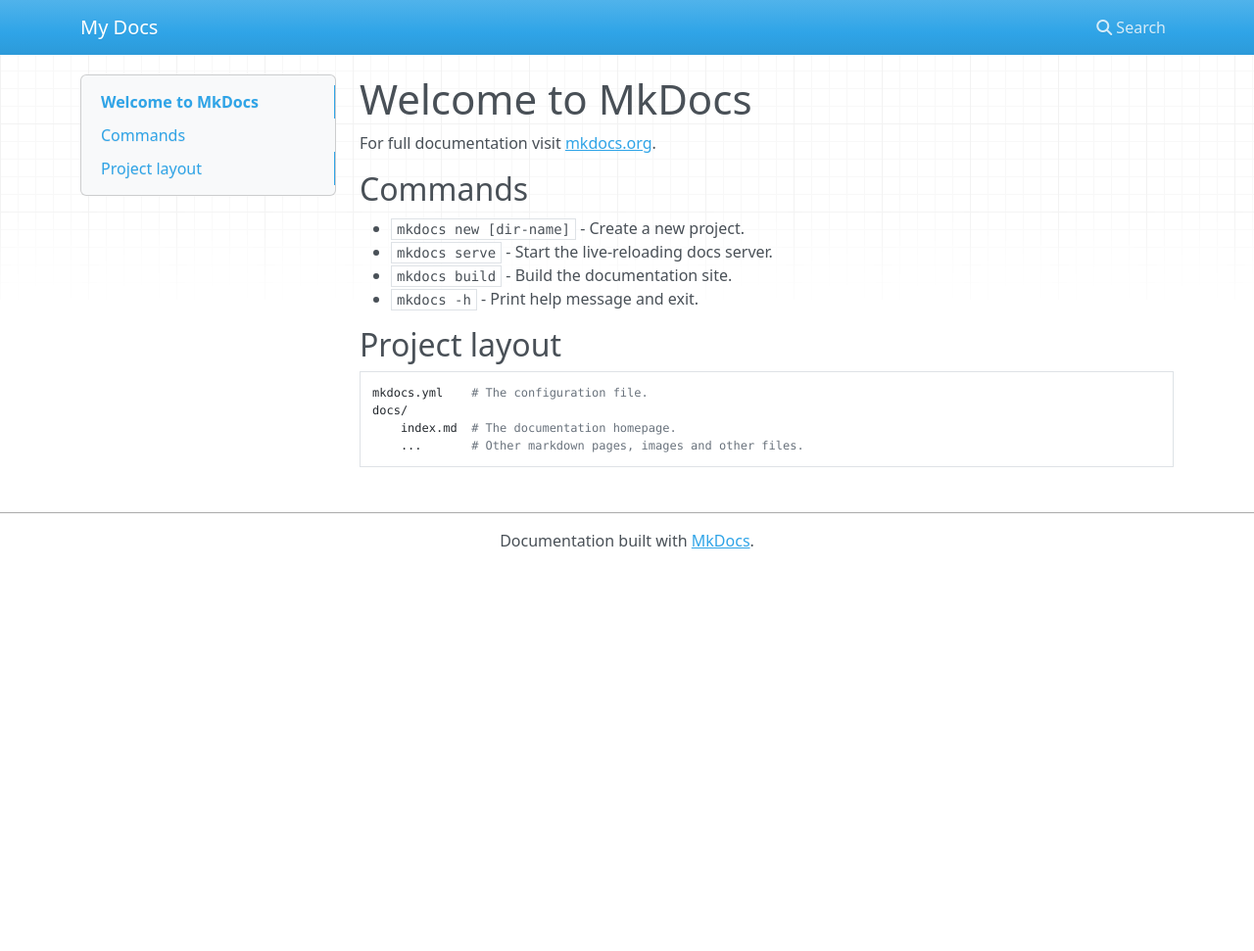
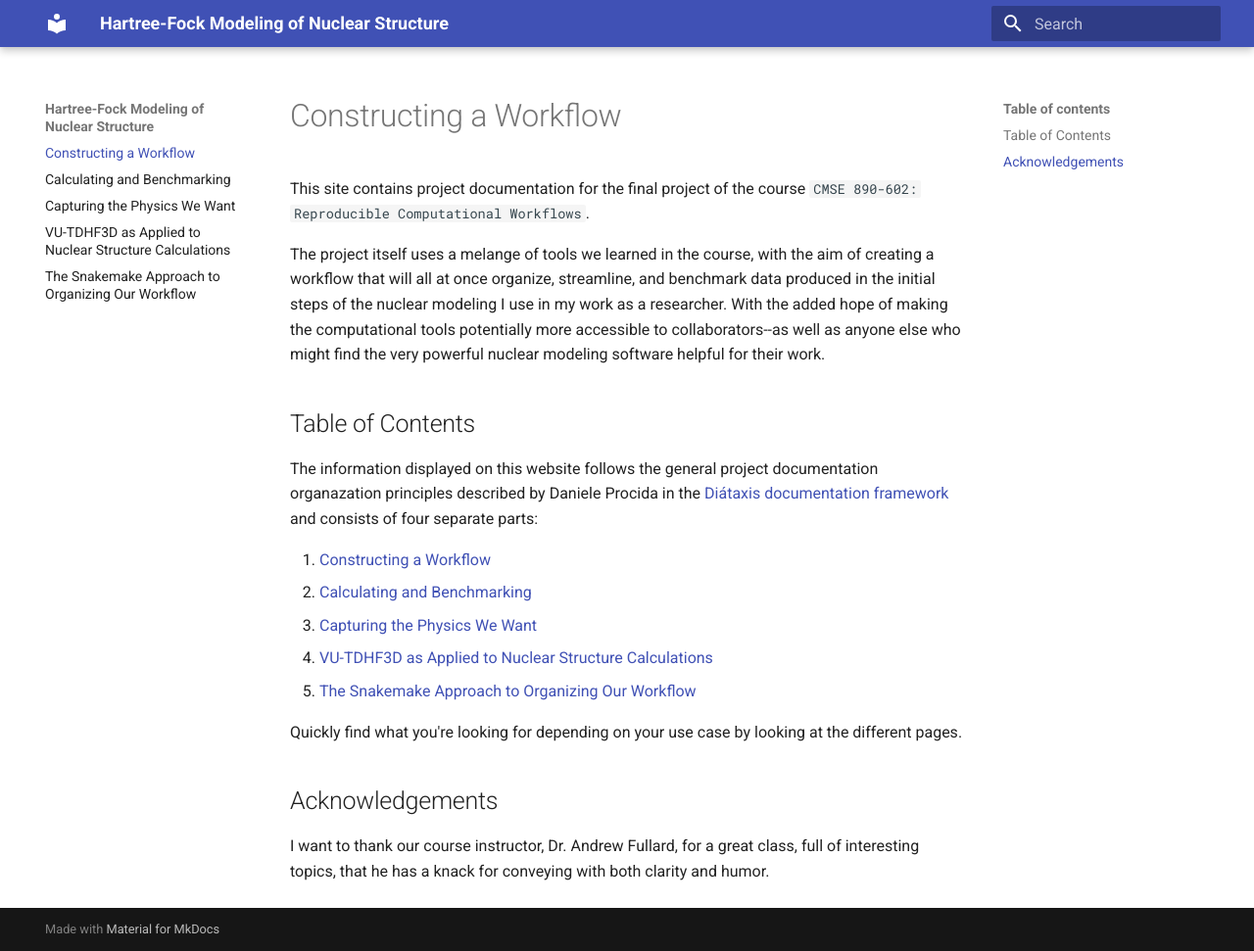
Before and after one commit to r-gumbel/CMSE890_602_Final_Project, an MkDocs documentation site: the page built from docs/index.md, in a window 1280 px wide and 971 px high. Shown: the whole window at 98% size. Built offline with MkDocs 1.6.1 and Material for MkDocs 9.7.7, drawn with Linux system fonts in a browser that asks for light colours; nearby versions of some CDN libraries.

Commit message:
Using mkdocs to build basic framework of documentationwebsite

```diff
--- a/docs/index.md
+++ b/docs/index.md
@@ -1,17 +1,23 @@
-# Welcome to MkDocs
+This site contains project documentation for the final project of the course `CMSE 890-602: Reproducible Computational Workflows`.
 
-For full documentation visit [mkdocs.org](https://www.mkdocs.org).
+The project itself uses a melange of tools we learned in the course, with the aim of creating a workflow that will all at once organize, streamline, and benchmark data produced in the initial steps of the nuclear modeling I use in my work as a researcher. With the added hope of making the computational tools potentially more accessible to collaborators--as well as anyone else who might find the very powerful nuclear modeling software helpful for their work.
 
-## Commands
+## Table of Contents
 
-* `mkdocs new [dir-name]` - Create a new project.
-* `mkdocs serve` - Start the live-reloading docs server.
-* `mkdocs build` - Build the documentation site.
-* `mkdocs -h` - Print help message and exit.
+The information displayed on this website follows the general project documentation organazation principles described by Daniele Procida in the [Diátaxis documentation framework](https://diataxis.fr/)
+and consists of four separate parts:
 
-## Project layout
+1. [Constructing a Workflow](index.md)
+2. [Calculating and Benchmarking](tutorials.md)
+3. [Capturing the Physics We Want](how-to-guides.md)
+4. [VU-TDHF3D as Applied to Nuclear Structure Calculations](reference.md)
+5. [The Snakemake Approach to Organizing Our Workflow](explanation.md)
 
-    mkdocs.yml    # The configuration file.
-    docs/
-        index.md  # The documentation homepage.
-        ...       # Other markdown pages, images and other files.
+Quickly find what you're looking for depending on
+your use case by looking at the different pages.
+
+## Acknowledgements
+
+I want to thank our course instructor, Dr. Andrew Fullard,
+for a great class, full of interesting topics, that he has
+a knack for conveying with both clarity and humor.
--- a/mkdocs.yml
+++ b/mkdocs.yml
@@ -1 +1,11 @@
-site_name: My Docs
+site_name: Hartree-Fock Modeling of Nuclear Structure
+
+theme:
+  name: "material"
+
+nav:
+  - "Constructing a Workflow": index.md
+  - "Calculating and Benchmarking": tutorials.md
+  - "Capturing the Physics We Want": how-to-guides.md
+  - "VU-TDHF3D as Applied to Nuclear Structure Calculations": reference.md
+  - "The Snakemake Approach to Organizing Our Workflow": explanation.md
```
Also changed, not shown: docs/explanation.md (added, +15 -0 lines), docs/how-to-guides.md (added, +4 -0 lines), docs/reference.md (added, +4 -0 lines), docs/tutorials.md (added, +17 -0 lines).
